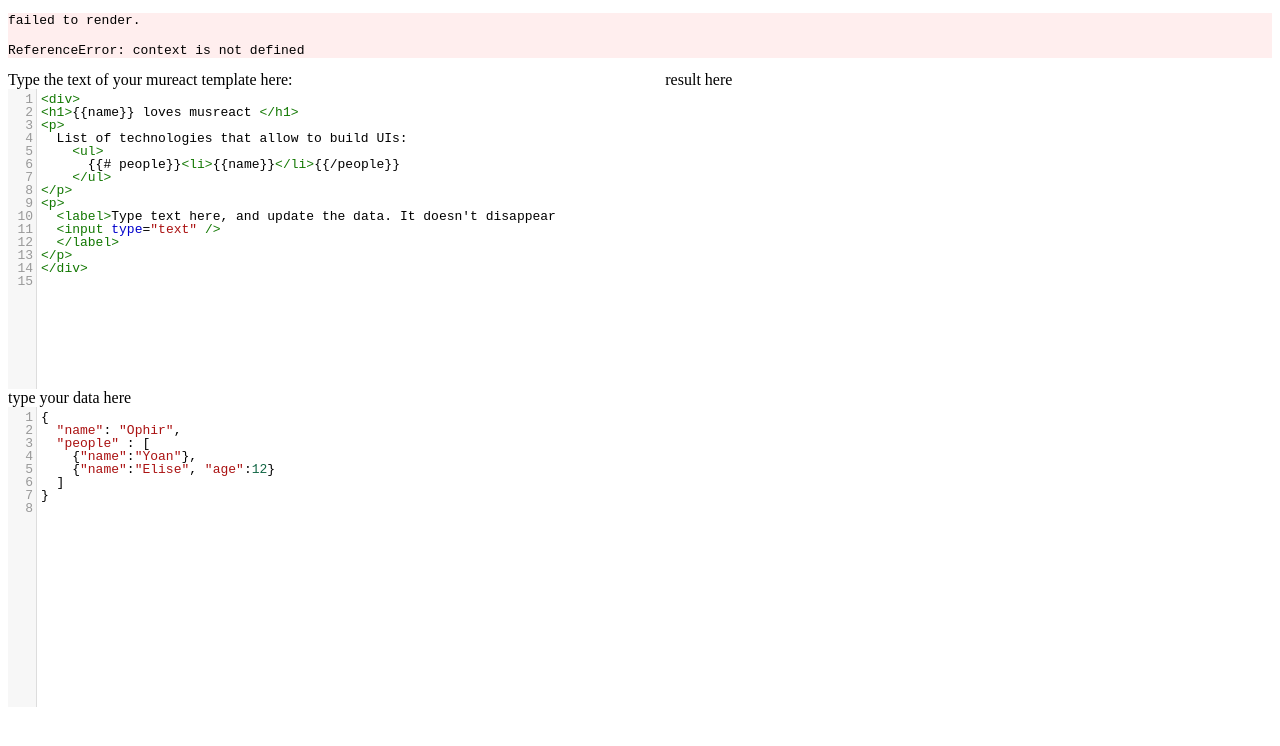
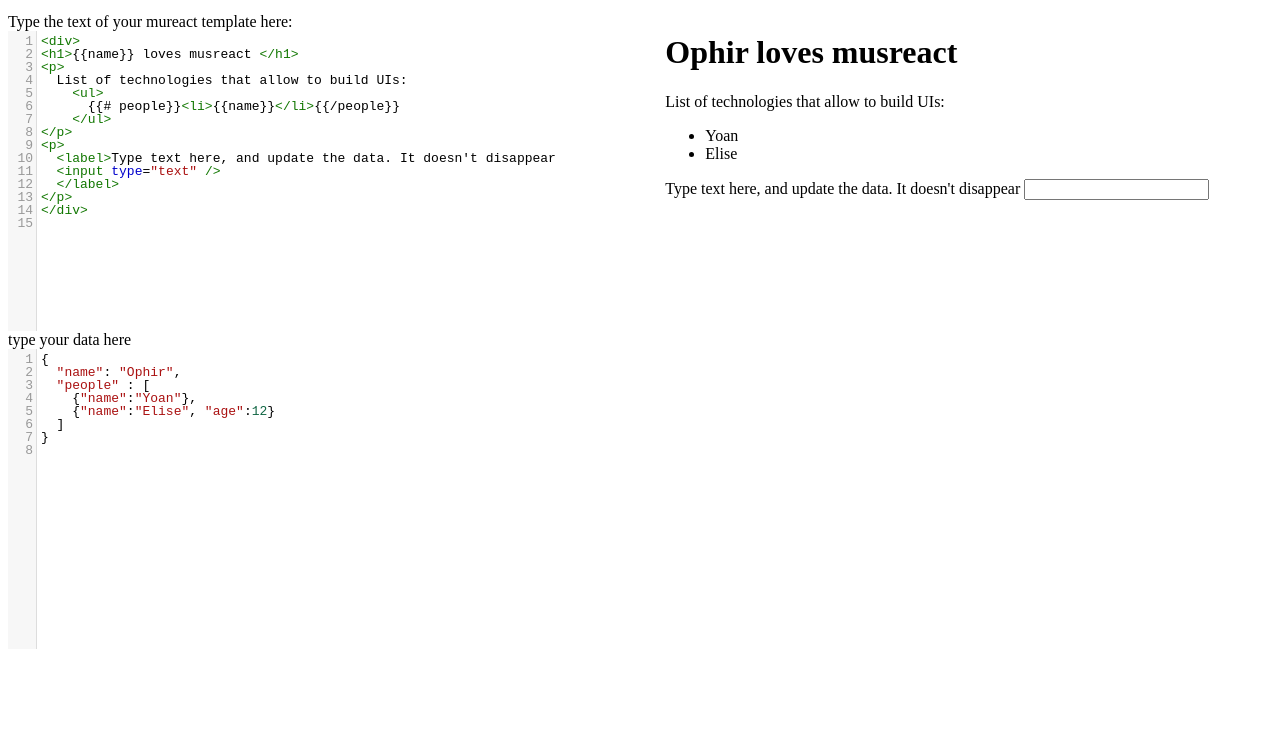
Before and after one commit to lovasoa/musreact, a plain HTML site: page index.html in a window 1280 px wide. Drawn offline with Linux system fonts and the light colour scheme.

Commit message:
Make the demo render in real time

```diff
--- a/index.html
+++ b/index.html
@@ -73,14 +73,19 @@ var tpl = CodeMirror.fromTextArea(document.querySelector("#template>textarea"),
     lineNumbers: true,
     mode: "xml"
 });
+tpl.on("change", compile);
+
 var data = CodeMirror.fromTextArea(document.querySelector("#data>textarea"), {
     lineNumbers: true,
     mode: "javascript"
 });
+data.on("change", parsedata);
 
 function error(txt) {
   document.querySelector("#errors").textContent = txt;
 }
+
+var reactComp;
 function compile() {
   error("");
   try {
@@ -90,7 +95,7 @@ function compile() {
     throw e;
   }
   try {
-    var reactComp = eval(src);
+    reactComp = eval(src);
   } catch (e) {
     error("The source generated by musreact is not valid. This is a BUG."+
         " Please report it on github.\n" +
@@ -98,11 +103,20 @@ function compile() {
         "error: "+e);
     throw e;
   }
+  run();
+}
+
+var jsondata = {};
+function parsedata() {
   try {
-    var jsondata = JSON.parse(data.getValue());
+    jsondata = JSON.parse(data.getValue());
   } catch(e) {
     error(e);
   }
+  run();
+}
+
+function run() {
   try {
     React.render(
         React.createElement(reactComp, jsondata),
@@ -113,6 +127,9 @@ function compile() {
     throw e;
   }
 }
+
+compile();
+parsedata();
 compile();
 </script>
 </body>
--- a/js/musreact.js
+++ b/js/musreact.js
@@ -96,6 +96,9 @@ case 1:
               ? "  negate: " + negatefunc + ",\n"
               : "") +
           "  render: function(){\n" +
+          (contains("context")
+            ? "    var context = this.props;\n"
+            : "") +
           "    return "+$$[$0-1]+";\n" +
           "  }\n" +
           "});");
@@ -691,7 +694,7 @@ case 16:return 39;
 break;
 }
 },
-rules: [/^(?:<\/([a-z]+[0-9]*)>)/,/^(?:<\/([A-Z][a-zA-Z]*[0-9]*)>)/,/^(?:<([a-z]+[0-9]*))/,/^(?:<([A-Z][a-zA-Z]*[0-9]*))/,/^(?:\/>)/,/^(?:>)/,/^(?:([a-z]+[0-9]*)=)/,/^(?:"[^"]*")/,/^(?:\s+)/,/^(?:\{\{#\s*[a-z]*\s*\}\})/,/^(?:\{\{\/\s*[a-z]*\s*\}\})/,/^(?:\{\{\s*\.\s*\}\})/,/^(?:\{\{\s*[a-zA-Z][a-zA-Z0-9_]+\s*\}\})/,/^(?:\{\{\s*([\w /\-.]+)\s*\}\})/,/^(?:[^<>{}]+)/,/^(?:$)/,/^(?:.)/],
+rules: [/^(?:<\/([a-z]+[0-9]*)>)/,/^(?:<\/([A-Z][a-zA-Z]*[0-9]*)>)/,/^(?:<([a-z]+[0-9]*))/,/^(?:<([A-Z][a-zA-Z]*[0-9]*))/,/^(?:\/>)/,/^(?:>)/,/^(?:([a-z]+[0-9]*)=)/,/^(?:"[^"]*")/,/^(?:\s+)/,/^(?:\{\{#\s*[a-z]*\s*\}\})/,/^(?:\{\{\/\s*[a-z]*\s*\}\})/,/^(?:\{\{\s*\.\s*\}\})/,/^(?:\{\{\s*[a-zA-Z][a-zA-Z_]*[0-9]*\s*\}\})/,/^(?:\{\{\s*([\w /\-.]+)\s*\}\})/,/^(?:[^<>{}]+)/,/^(?:$)/,/^(?:.)/],
 conditions: {"intag":{"rules":[0,1,2,3,4,5,6,7,8,9,10,11,12,13,14,15,16],"inclusive":true},"INITIAL":{"rules":[0,1,2,3,9,10,11,12,13,14,15,16],"inclusive":true}}
 });
 return lexer;
```
